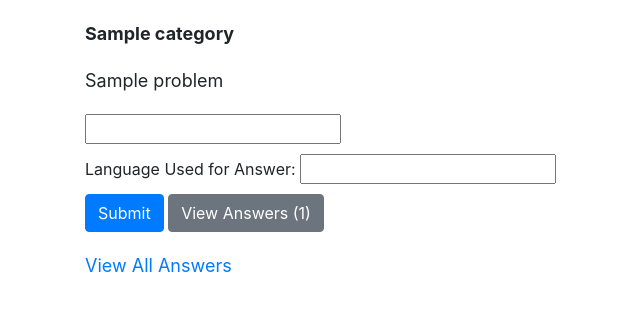
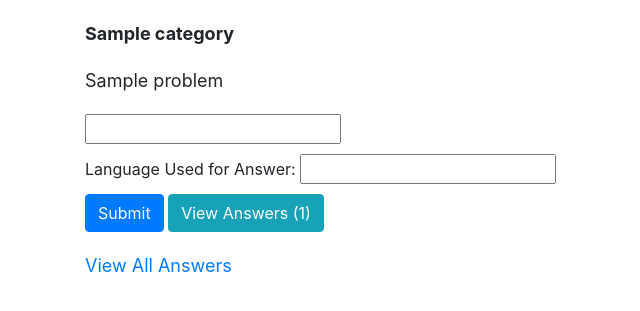
Before and after one commit to pauljickling/whiteboard, a Django app: template problems/templates/problems/index.html in a window 1280 px wide. Shown: the part 56-367 px from the top of the page, without its empty margins (0-640 px from the left). Run offline with Django 3.2, Linux system fonts and the light colour scheme; the template is opened without the code that fills it: most values are stand-ins (such as "Sample title", 1, 10 or a date in 2020); form fields are guessed from the names that the template uses; some libraries are stand-ins or nearby versions.

Commit message:
Changed style of button

```diff
--- a/problems/templates/problems/index.html
+++ b/problems/templates/problems/index.html
@@ -33,7 +33,7 @@
 			<div class="language">Language Used for Answer: {{form.language}}</div>
 			<div>
 				<button type="submit" class="btn btn-primary">Submit</button>
-				<button type="button" class="btn btn-secondary" id="viewAnswers">View Answers ({{answers|length}})</button>
+				<button type="button" class="btn btn-info" id="viewAnswers">View Answers ({{answers|length}})</button>
 			</div>
 		</form>
 
```
